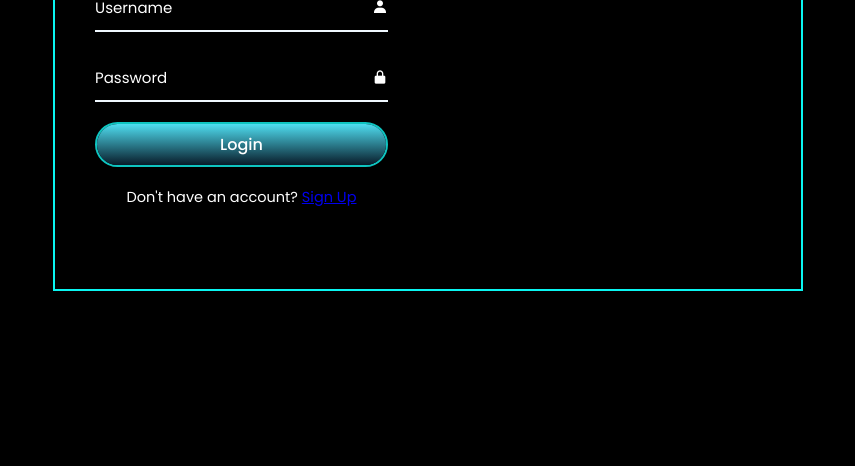
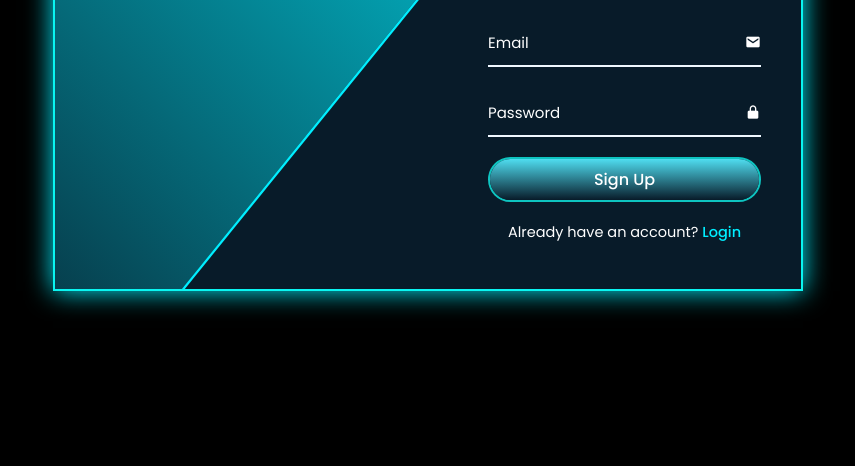
Before and after one commit to leonemunyao/LoginForm-2, a plain HTML site: page index.html in a window 1280 px wide. Shown: the part 334-800 px from the top of the page, without its empty margins (212-1067 px from the left). Drawn offline with nearby package versions, Linux system fonts and the light colour scheme.

Commit message:
Annimations, Register page

```diff
--- a/index.html
+++ b/index.html
@@ -13,6 +13,9 @@
 
 <body>
    <div class="wrapper">
+    <span class="bg-animate"></span>
+    <span class="bg-animate2"></span>
+
     <div class="form-box login">
         <h2>Login</h2>
         <form action="#">
@@ -40,6 +43,36 @@
         <h2>Welcome Back</h2>
         <p>Designed by Leon</p>
     </div>
+
+    <div class="form-box register">
+        <h2>Sign Up</h2>
+        <form action="#">
+            <div class="input-box">
+                <input type="text" required>
+                <label>Username</label>
+                <i class='bx bxs-user'></i>
+            </div>
+
+            <div class="input-box">
+                <input type="text" required>
+                <label>Email</label>
+                <i class='bx bxs-envelope'></i>
+            </div>
+
+            <div class="input-box">
+                <input type="password" required>
+                <label>Password</label>
+                <i class='bx bxs-lock-alt' ></i>
+            </div>
+
+            <button type="submit" class="btn">Sign Up</button>
+
+            <div class="logreg-link">
+                <p>Already have an account? <a href="#" class="login-link">Login</a></p>
+            </div>
+
+        </form>
+    </div>
    </div>
 
     <script src="script.js"></script>
--- a/style.css
+++ b/style.css
@@ -21,6 +21,8 @@ body{
     height: 450px;
     background: transparent;
     border: 2px solid hsl(179, 92%, 50%);
+    box-shadow: 0 0 25px #0ef;
+    overflow: hidden;
 }
 
 .wrapper .form-box{
@@ -35,7 +37,13 @@ body{
 
 .wrapper .form-box.login{
     left: 0;
-    padding: 0 40px;
+    padding: 0 60px 0 40px;
+    display: none;
+}
+
+.wrapper .form-box.register{
+    right: 0;
+    padding: 0 40px 0 60px;
 }
 
 .form-box h2{
@@ -140,6 +148,13 @@ body{
     margin: 20px 0 10px;
 }
 
+.logreg-link p a{
+    color: #0ef;
+    font-size: 14.5px;
+    text-decoration: none;
+    font-weight: 500;
+}
+
 .logreg-link p a:hover{
     text-decoration: underline;
 }
@@ -156,4 +171,44 @@ body{
 
 .wrapper .info-text.login{
     right: 0;
+    text-align: right;
+    padding: 0 40px 60px 150px;
+    display: none;
 }
+
+.info-text h2{
+    font-size: 36px;
+    color: white;
+    line-height: 1.3;
+    text-transform: uppercase;
+}
+
+.info-text p{
+    font-size: 16px;
+    color: #fff;
+}
+
+.wrapper .bg-animate{
+    position: absolute;
+    top: -4px;
+    right: 0;
+    width: 850px;
+    height: 600px;
+    border-bottom: 3px solid #0ef;
+    background: linear-gradient(45deg, #081b29, #0ef);
+    /* transform: rotate(10deg) skewY(40deg); */
+    transform: rotate(0) skewY(0);
+    transform-origin: bottom right;
+}
+
+.wrapper .bg-animate2{
+    position: absolute;
+    top: 100%;
+    left: 250px;
+    width: 850px;
+    height: 700px;
+    border-top: 3px solid #0ef;
+    background: #081b29;
+    transform: rotate(-11deg) skewY(-40deg);
+    transform-origin: bottom left;
+}
```
